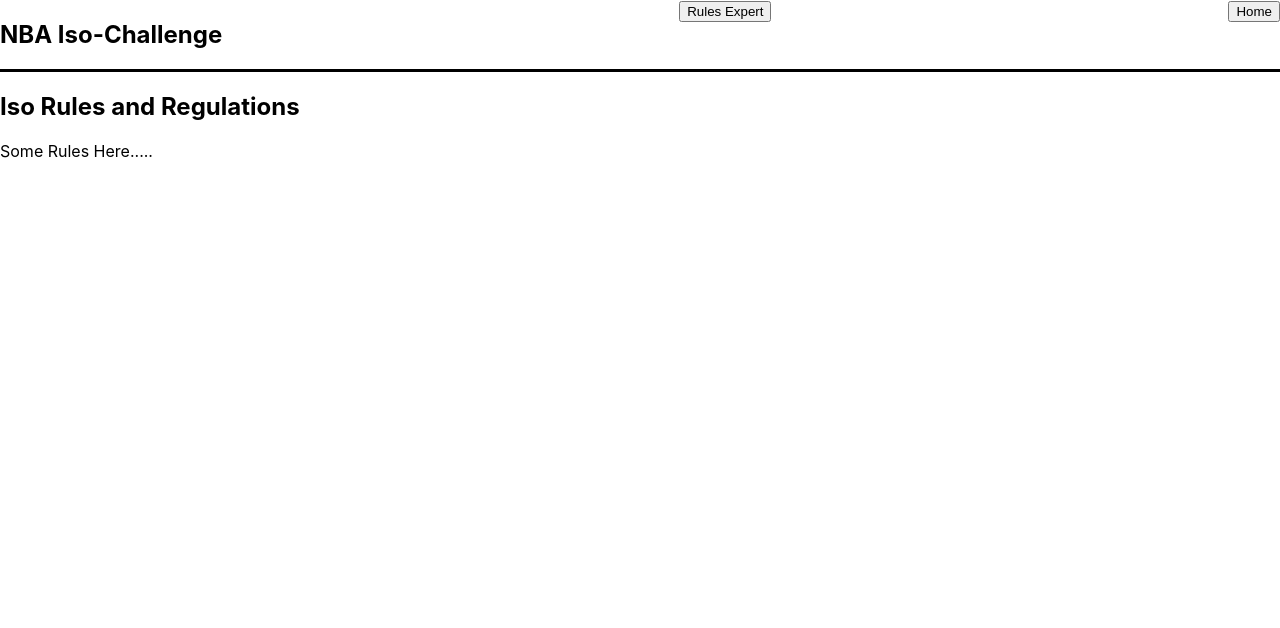
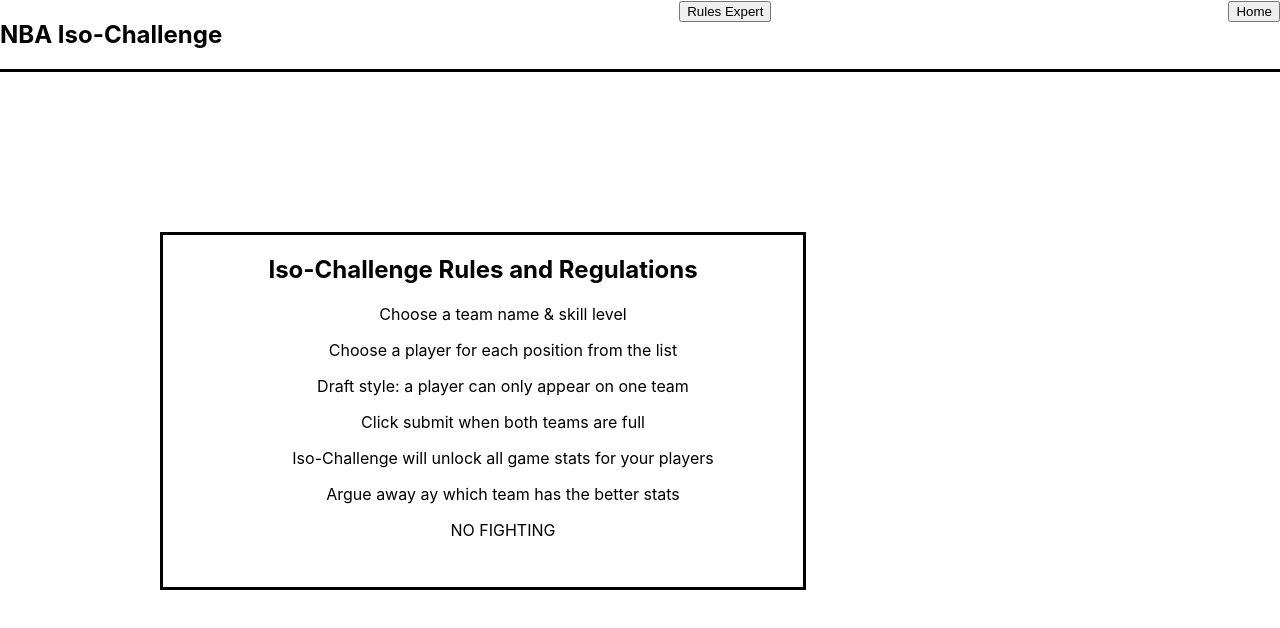
Before and after one commit to Garrett-Iannuzzi/iso-challenge, a React (Create React App) app: page /rules in a window 1280 px wide. Shown: the top 628 px of the page. Built offline with nearby package versions, Linux system fonts and the light colour scheme; no server answers.

Commit message:
Add basic style for rules component

```diff
--- a/src/Components/App/App.js
+++ b/src/Components/App/App.js
@@ -41,9 +41,6 @@
           </main>
           }
         />
-        {/* <Route path='/home' render={() =>
-        }>
-        </Route> */}
       </body>
     );
   }
--- a/src/Components/Rules/Rules.js
+++ b/src/Components/Rules/Rules.js
@@ -4,8 +4,16 @@
 const Rules = () => {
   return(
     <article>
-      <h2>Iso Rules and Regulations</h2>
-      <p>Some Rules Here.....</p>
+      <h2>Iso-Challenge Rules and Regulations</h2>
+      <ul>
+        <li>Choose a team name & skill level</li>
+        <li>Choose a player for each position from the list</li>
+        <li>Draft style: a player can only appear on one team</li>
+        <li>Click submit when both teams are full</li>
+        <li>Iso-Challenge will unlock all game stats for your players</li>
+        <li>Argue away ay which team has the better stats</li>
+        <li>NO FIGHTING</li>
+      </ul>
     </article>
   )
 }
--- a/src/Components/Rules/Rules.scss
+++ b/src/Components/Rules/Rules.scss
@@ -0,0 +1,13 @@
+article {
+  border: solid 3px black;
+  height: 22em;
+  margin: 10em;
+  text-align: center;
+  width: 50%;
+  &>ul {
+    list-style-type: none;
+    &>li {
+      margin: 1em;
+    }
+  }
+}
```
